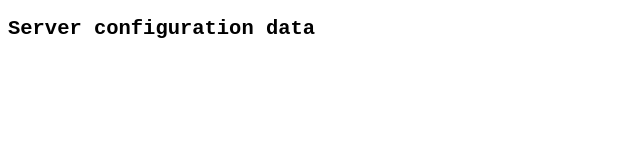
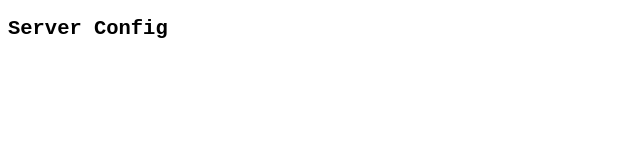
Before and after one commit to AvirukBasak/JSHP-App, a website: page Public/config/index.jshp.html in a window 1280 px wide. Shown: the whole page, without its empty margins (0-640 px from the left). Drawn offline with Linux system fonts and the light colour scheme.

Commit message:
set proper titles to pages

```diff
--- a/Public/config/index.jshp.html
+++ b/Public/config/index.jshp.html
@@ -2,7 +2,7 @@
 <html>
 <head>
     <meta name="viewport" content="width=device-width, height=device-height">
-    <title>JSHP Demo App</title>
+    <title>Server Config</title>
     <style>
         body {
             font-family: monospace;
@@ -16,7 +16,7 @@
 
     <!-- normal browser script -->
     <script id="browser-script">
-        const heading = 'Server configuration data';
+        const heading = 'Server Config';
         document.getElementById('heading').innerHTML = `${heading}`;
     </script>
 
```
Also changed, not shown: Public/headers.jshp.html (+1 -1 lines), Public/redirect/f.jshp.html (+2 -2 lines), 1 other file.
